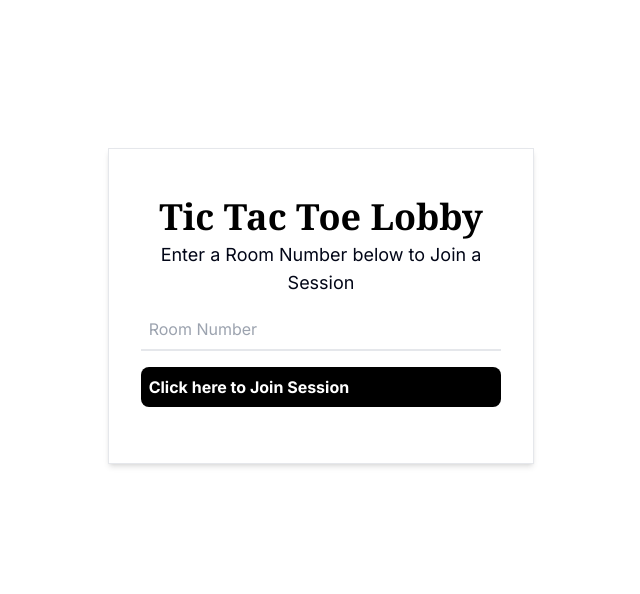
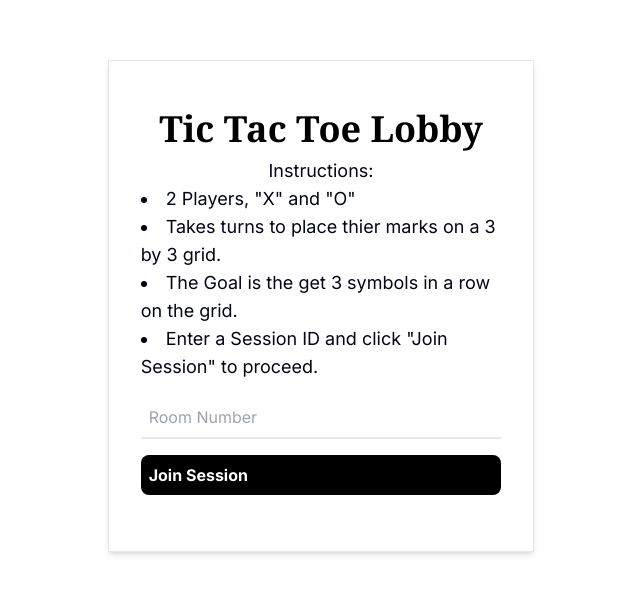
Before and after one commit to ChuaJoshua/AET-SWE_ChuaJoshua, a Next.js app: page / in a window 1280 px wide. Shown: the part 104-698 px from the top of the page, without its empty margins (319-959 px from the left). Built offline with nearby package versions, Linux system fonts and the light colour scheme.

Commit message:
Added Simple Instructions

```diff
--- a/src/app/page.tsx
+++ b/src/app/page.tsx
@@ -20,7 +20,15 @@ export default function Home() {
           Tic Tac Toe Lobby
         </div>
         <div className="text-slate-950 text-lg text-center p-1">
-          Enter a Room Number below to Join a Session
+        <div className="text-slate-950 text-lg text-center p-1">
+            Instructions:
+            <ul className="list-disc list-inside text-left">
+              <li>2 Players, "X" and "O"</li>
+              <li>Takes turns to place thier marks on a 3 by 3 grid.</li>
+              <li>The Goal is the get 3 symbols in a row on the grid.</li>
+              <li>Enter a Session ID and click "Join Session" to proceed.</li>
+            </ul>
+          </div>
         </div>
         <input
           type="Number"
@@ -32,8 +40,10 @@ export default function Home() {
         ></input>
 
         <div className="bg-black text-white  font-bold p-2 m-2 rounded-lg" onClick={handleJoinSession}>
-          Click here to Join Session
+          Join Session
         </div>
+
+
 
       </div>
     </div>
--- a/src/app/tic-tac-toe/[id]/page.tsx
+++ b/src/app/tic-tac-toe/[id]/page.tsx
@@ -134,8 +134,7 @@ export default function Game({ params }: { params: { id: string } }) {
 return (
     <div className="bg-white lg:flex lg:justify-center lg:pt-5 w-full min-h-screen items-center">
         <div className="flex flex-col px-6 py-12 bg-white items-center">
-            <h1 className="text-3xl font-bold pb-10">Tic Tac Toe</h1>
-            <div className="mb-4 text-xl font-bold">
+            <div className="text-3xl font-bold pb-10">
                 {calculateWinner(squares) ? (
                     `Winner: ${calculateWinner(squares)}`
                 ) : calculateDraw(squares) ? (
```
